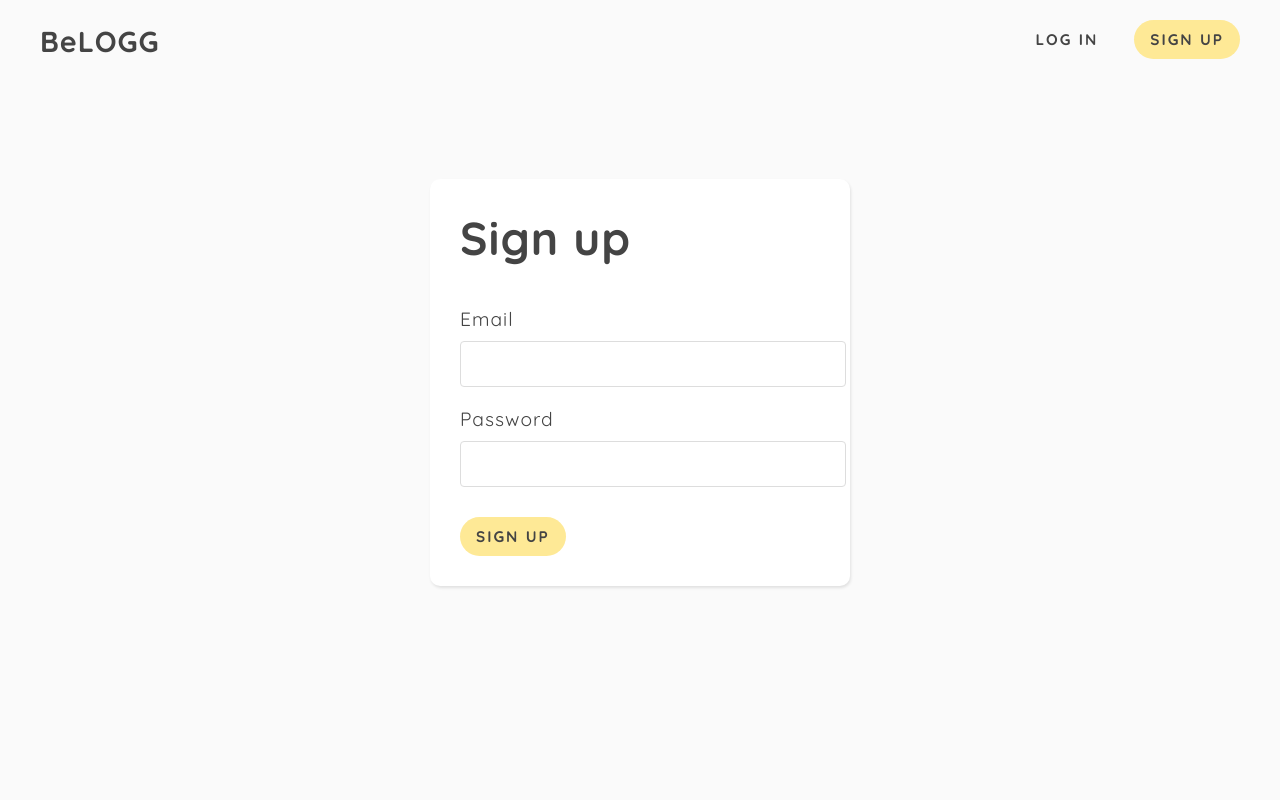
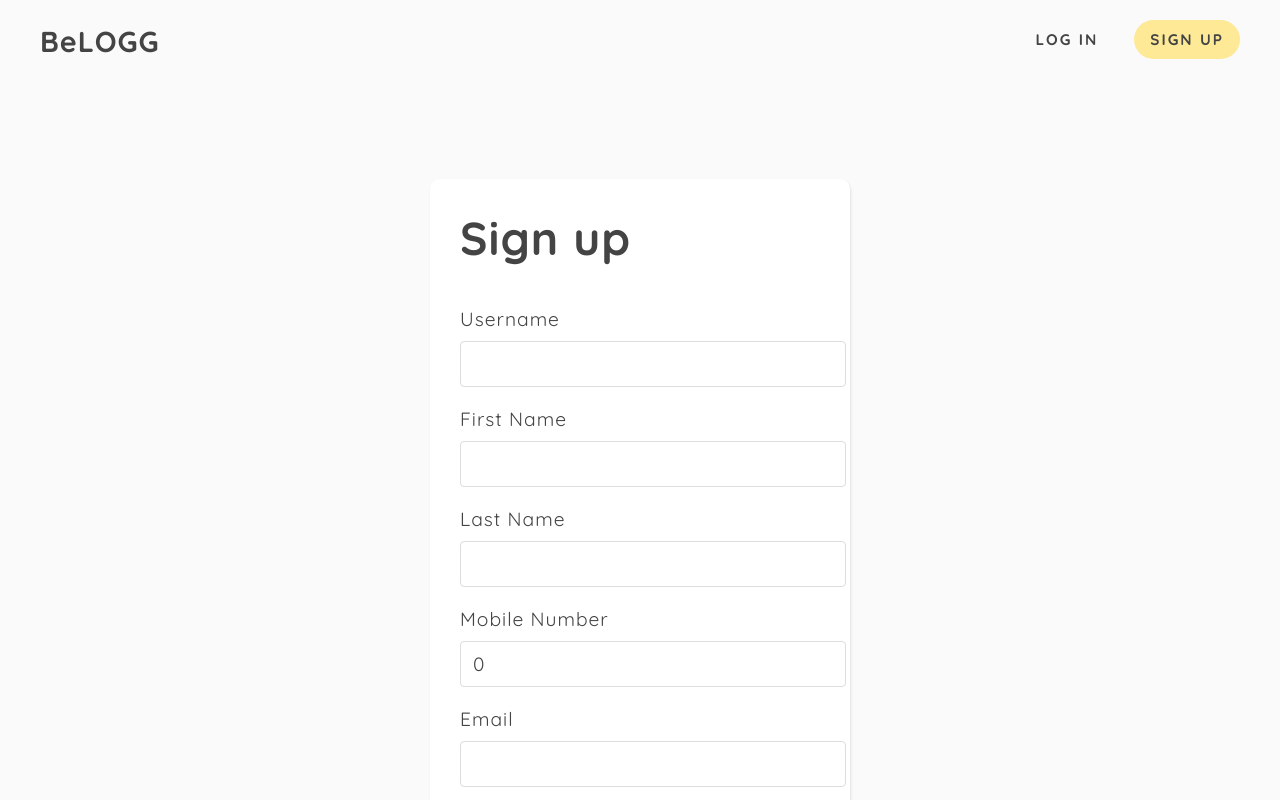
Before and after one commit to sparsh2002/BeLOGG_2.0, a React (Create React App) app in the folder frontend/: page /signup in a window 1280 px wide. Shown: the top 800 px of the page. Built offline with nearby package versions, Linux system fonts and the light colour scheme.

Commit message:
user signup process done

```diff
--- a/frontend/src/App.js
+++ b/frontend/src/App.js
@@ -5,17 +5,19 @@ import {
 } from "react-router-dom";
 import Login from './components/auth/Login';
 import SignUp from "./components/auth/SignUp";
+import Blog from "./components/Blog";
 import Home from './components/Home';
 import Header from "./components/UI/Header";
 function App() {
   return (
-    <div className="App">
+    <div>
       <BrowserRouter>
       <Header />
       <Routes>
         <Route path="/" element={<Home />} />
         <Route path="/login" element={<Login />} />
         <Route path="/signup" element={<SignUp />} />
+        <Route path="/blog" element={<Blog />} />
       </Routes>
     </BrowserRouter>
     </div>
--- a/frontend/src/api/api.js
+++ b/frontend/src/api/api.js
@@ -4,3 +4,10 @@ export const addUser = async (user) => {
     console.log(user)
     return await axios.post(`api/user/adduser`, user);
 }
+
+
+export const signupPost = async (user) =>{
+    console.log(user)
+    axios.post('/api/auth/signup' , user)
+    return "success"
+}
--- /dev/null
+++ b/frontend/src/components/Blog.js
@@ -0,0 +1,11 @@
+import React from 'react'
+
+function Blog() {
+  return (
+    <div>
+        This is the Blogg Page
+    </div>
+  )
+}
+
+export default Blog
--- a/frontend/src/components/UI/Header.js
+++ b/frontend/src/components/UI/Header.js
@@ -7,7 +7,7 @@ function Header() {
             <h1><a href="/">BeLOGG</a></h1>
             <ul>
             <li><a href="/login">Log in</a></li>
-            <li><a href="/signup" class="btn">Sign up</a></li>
+            <li><a href="/signup" className="btn">Sign up</a></li>
             </ul>
         </nav>
     </div>
--- a/frontend/src/components/auth/Login.js
+++ b/frontend/src/components/auth/Login.js
@@ -1,16 +1,20 @@
-import React from 'react'
+import React
+// ,{useState}
+from 'react'
 
 function Login() {
+  // const [email, setemail] = useState('')
+  // const [password, setpassword] = useState('')
   return (
     <div>
         <form action="/login">
         <h2>Login</h2>
-        <label for="email">Email</label>
+        <label htmlFor="email">Email</label>
         <input type="text" name="email" required />
-        <div class="email error">some error</div>
-        <label for="password">Password</label>
+        <div className="email error">some error</div>
+        <label htmlFor="password">Password</label>
         <input type="password" name="password" required />
-        <div class="password error"></div>
+        <div className="password error"></div>
         <button>login</button>
         </form>
     </div>
--- a/frontend/src/components/auth/SignUp.js
+++ b/frontend/src/components/auth/SignUp.js
@@ -1,19 +1,77 @@
-import React from 'react'
+import React, {useState} from 'react'
+import { signupPost } from '../../api/api'
 
 function SignUp() {
+const [email, setemail] = useState('')
+const [password , setpassword] = useState('')
+const [emailerror , setemailerror] = useState('')
+const [passworderror , setpassworderror] = useState('')
+const [username , setusername] = useState('')
+const [mobilenumber, setmobilenumber] = useState(0)
+const [firstname , setfirstname] = useState('')
+const [lastname , setlastname] = useState('')
+
+const handleSubmit = async (e) =>{
+  e.preventDefault();
+  const user = {
+    userName:username,
+    firstName:firstname ,
+    lastName:lastname,
+    email:email,
+    password:password,
+    mobileNumber:mobilenumber
+  }
+  // console.log(user)
+  const res = await signupPost(user)
+  console.log(res)
+}
   return (
-    <div>
-        <form action="/signup">
+    // <div>
+        <form onSubmit={(e) =>handleSubmit (e)}>
             <h2>Sign up</h2>
-            <label for="email">Email</label>
-            <input type="text" name="email" required />
-            <div class="email error"></div>
-            <label for="password">Password</label>
-            <input type="password" name="password" required />
-            <div class="password error"></div>
+            <label htmlFor='username'>Username</label>
+            <input type='text' value={username} name='username'
+            onChange = {(e) => setusername(e.currentTarget.value)} />
+
+            <label htmlFor='firstname'>First Name</label>
+            <input type='text' value={firstname} name='firstname'
+            onChange = {(e) => setfirstname(e.currentTarget.value)} />
+
+            <label htmlFor='lastname'>Last Name</label>
+            <input type='text' value={lastname} name='lastname'
+            onChange = {(e) => setlastname(e.currentTarget.value)} />
+
+
+            <label htmlFor='mobilenumber'>Mobile Number</label>
+            <input type='text' value={mobilenumber} name='mobile'
+            onChange = {(e) => setmobilenumber(e.currentTarget.value)} />
+
+            <label htmlFor="email" >Email</label>
+            <input type="text" name="email"
+            value={email}
+            onChange = {(e) => setemail(e.currentTarget.value)}
+            required />
+
+            <div className="email error"
+           >
+              {emailerror}
+            </div>
+            <label htmlFor="password"
+
+            >Password</label>
+
+            <input type="password" name="password"
+            value = {password}
+            onChange = {e => setpassword(e.currentTarget.value)}
+             required />
+
+            <div className="password error">
+             {passworderror}
+            </div>
+
             <button>Sign up</button>
         </form>
-    </div>
+    // </div>
   )
 }
 
```
